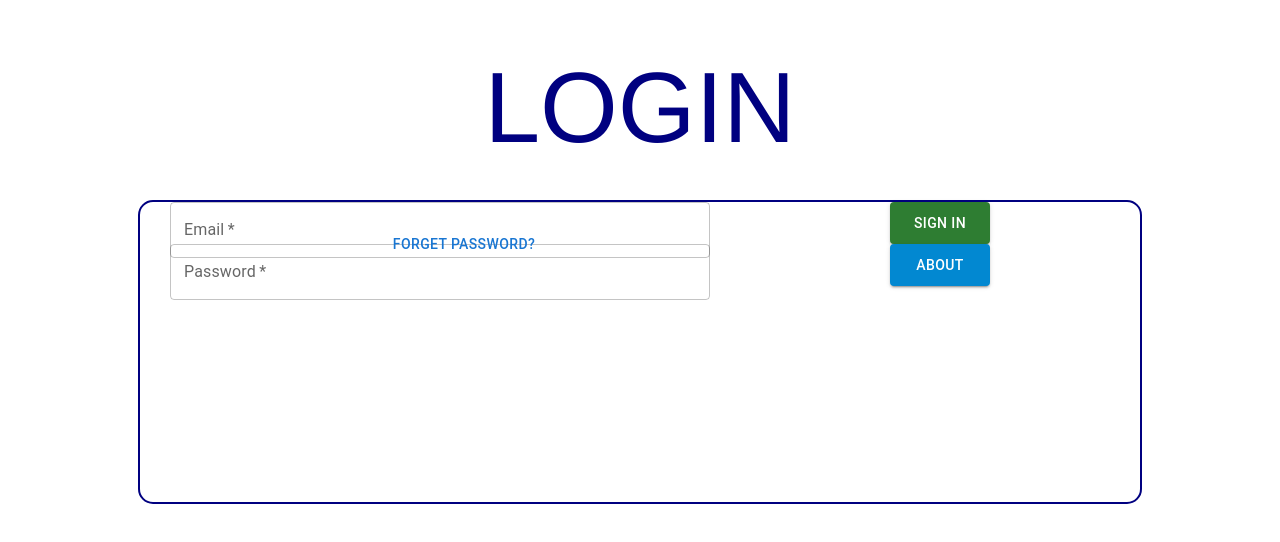
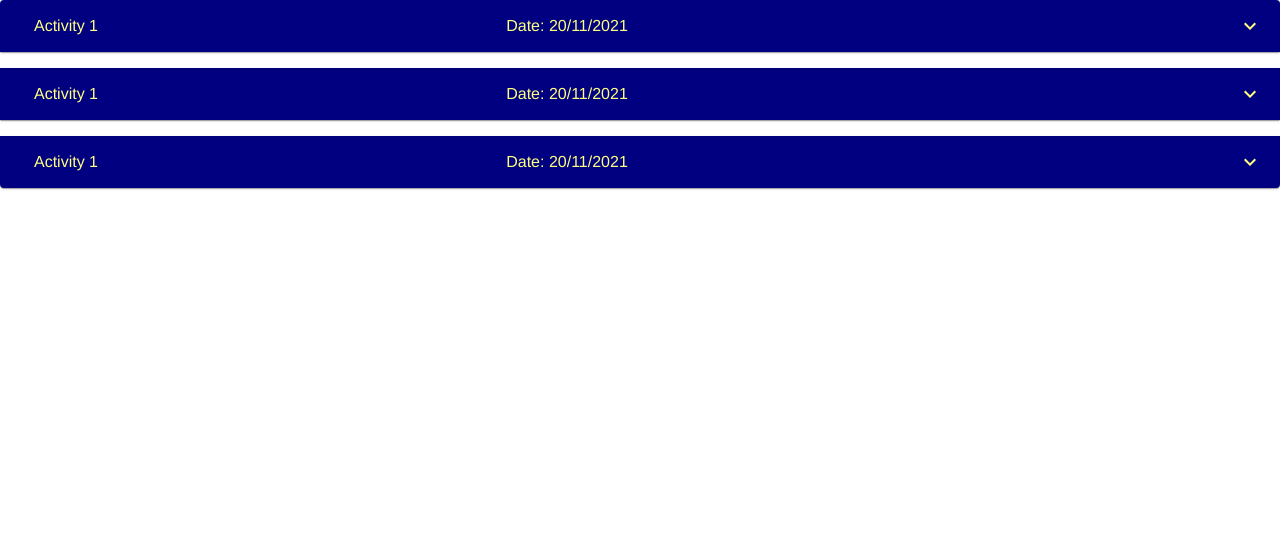
Before and after one commit to erhan-er/Wabbajack, a React (Create React App) app in the folder wabbajack_app/wabbajack_app/: page / in a window 1280 px wide. Shown: the top 542 px of the page. Built offline with nearby package versions, Linux system fonts and the light colour scheme.

Commit message:
Accordion also added

```diff
--- a/wabbajack_app/wabbajack_app/package.json
+++ b/wabbajack_app/wabbajack_app/package.json
@@ -5,6 +5,7 @@
   "dependencies": {
     "@emotion/react": "^11.5.0",
     "@emotion/styled": "^11.3.0",
+    "@mui/icons-material": "^5.1.1",
     "@mui/material": "^5.0.5",
     "@mui/styles": "^5.1.0",
     "@testing-library/jest-dom": "^5.11.4",
--- a/wabbajack_app/wabbajack_app/src/App.js
+++ b/wabbajack_app/wabbajack_app/src/App.js
@@ -2,11 +2,12 @@ import logo from './logo.svg';
 import './App.css';
 
 import LoginPage from "./login_page/login_page";
+import Home from "./main_page/home";
 
 function App() {
   return (
     <div className="App">
-      <LoginPage />
+      <Home />
     </div>
   );
 }
--- /dev/null
+++ b/wabbajack_app/wabbajack_app/src/Components/activity_accordion.js
@@ -0,0 +1,131 @@
+import * as React from 'react';
+import { makeStyles } from '@mui/styles';
+import { styled } from '@mui/material/styles';
+import Button from "@mui/material/Button";
+import Accordion from '@mui/material/Accordion';
+import AccordionSummary from '@mui/material/AccordionSummary';
+import AccordionDetails from '@mui/material/AccordionDetails';
+import Typography from '@mui/material/Typography';
+import ExpandMoreIcon from '@mui/icons-material/ExpandMore';
+import ArrowForwardIosIcon from '@mui/icons-material/ArrowForwardIos';
+
+const ModifiedAccordion = styled((props) => (
+   <Accordion {...props}/>
+))(({theme}) => ({
+   backgroundColor: "#000080",
+   '&:(:last-child)': {
+      marginBottom: 0,
+   },
+}));
+
+const style = makeStyles({
+   accordion: {
+      marginBottom: "1rem",
+      borderRadius: "20px",
+      border: "2px solid #000080",
+      backgroundColor: "#000080",
+   },
+
+   expand_icon: {
+      color: "#ffff7f",
+      fontSize: "3rem",
+   },
+
+   activity_summary: {
+      position: "relative",
+      color: "#ffff7f",
+      width: "90%",
+   },
+
+   activity_name: {
+      position: "absolute",
+      fontSize: "16px",
+      left: "1rem",
+   },
+
+   activity_date: {
+      position: "absolute",
+      fontSize: "16px",
+      left: "12rem",
+   },
+
+   activity_detail: {
+      marginTop: "-8px",
+      width: "90%",
+      borderRadius: "0 0 15px 15px",
+      color: "#ffff7f",
+      textAlign: "left",
+      display: "flex",
+      flexDirection: "row",
+      position: "relative",
+   },
+
+   activity_detail_part1: {
+      width: "50%",
+   },
+
+   club_name: {
+      fontSize: "2rem"
+   },
+
+   information: {
+      width: "35%",
+      marginLeft: "5rem",
+      lineHeight: "2rem",
+   },
+
+   button_box: {
+      display: "flex",
+      alignItems: "end",
+   },
+
+   button: {
+
+      marginTop: "5rem",
+      marginLeft: "1rem",
+      height: "3rem",
+      width: "12.5rem",
+   },
+});
+
+const activity_accordion = ({place, date, time}) => {
+
+   const classes = style();
+
+   return (
+      <ModifiedAccordion className = {classes.accordion}>
+         <AccordionSummary
+            expandIcon={<ExpandMoreIcon className = {classes.expand_icon}/>}
+         >
+            <div className = {classes.activity_summary}>
+               <div className = {classes.activity_name}>Activity 1</div>
+               <div>Date: 20/11/2021</div>
+            </div>
+         </AccordionSummary>
+         <AccordionDetails className = {classes.activity_detail}>
+            <div className = {classes.activity_detail_part1}>
+               <div className = {classes.club_name}>Club Name</div>
+               <div className = {classes.details}>
+                  Lorem ipsum dolor sit amet, consectetur adipiscing elit. Suspendisse
+                  malesuada lacus ex, sit amet blandit leo lobortis eget.
+                  Lorem ipsum dolor sit amet, consectetur adipiscing elit. Suspendisse
+                  malesuada lacus ex, sit amet blandit leo lobortis eget.
+                  Lorem ipsum dolor sit amet, consectetur adipiscing elit. Suspendisse
+                  malesuada lacus ex, sit amet blandit leo lobortis eget.
+               </div>
+            </div>
+
+            <div className = {classes.information}>
+               <div>Place: {place}</div>
+               <div>Date: {date}</div>
+               <div>Time: {time}</div>
+            </div>
+            <div className = {classes.button_box}>
+               <Button className = {classes.button} variant = "contained" color= "info" endIcon = {<ArrowForwardIosIcon />}>See Details</Button>
+            </div>
+         </AccordionDetails>
+      </ModifiedAccordion>
+   );
+}
+
+export default activity_accordion
--- a/wabbajack_app/wabbajack_app/src/Components/login_box.js
+++ b/wabbajack_app/wabbajack_app/src/Components/login_box.js
@@ -35,7 +35,7 @@ const style = makeStyles({
    text_field: {
       width: "90%",
       height: "42px",
-      marginTop: "42px",
+      marginTop: "200px",
    },
    forget_password: {
       marginTop: "20px",
@@ -67,8 +67,8 @@ const login_box = () => {
          <div className = {classes.login_text}>LOGIN</div>
          <Box className = {classes.login_box}>
             <Box className = {classes.text_field_box}>
-               <TextField className = {classes.text_field} label = "Email" type = "email" required/>
-               <TextField className = {classes.text_field} label = "Password" type = "password" required />
+               <TextField className = {classes.text_field} margin = "normal" label = "Email" type = "email" required/>
+               <TextField className = {classes.text_field} margin = "normal" label = "Password" type = "password" required />
                <Button variant = "text" className = {classes.forget_password}>Forget Password?</Button>
             </Box>
             <Box className = {classes.button_box}>
--- /dev/null
+++ b/wabbajack_app/wabbajack_app/src/main_page/home.js
@@ -0,0 +1,18 @@
+import * as React from 'react';
+
+import Accordion from "../Components/activity_accordion";
+
+const home = () => {
+   var activity1 = {place: "B Building", date: "20/11/2021", time: "18:00"};
+   var activity2 = {place: "A Building", date: "30/11/2021", time: "20:00"};
+   var activity3 = {place: "EA Building", date: "31/12/2021", time: "22:00"};
+   return (
+      <div>
+         <Accordion {...activity1}/>
+         <Accordion {...activity2}/>
+         <Accordion {...activity3}/>
+      </div>
+   );
+}
+
+export default home
```
Also changed, not shown: 1 other file (tests, documents, lock files or other folders).
